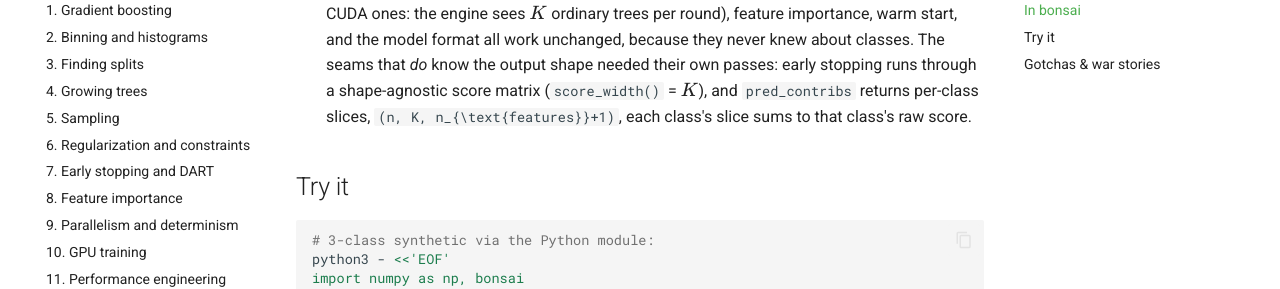
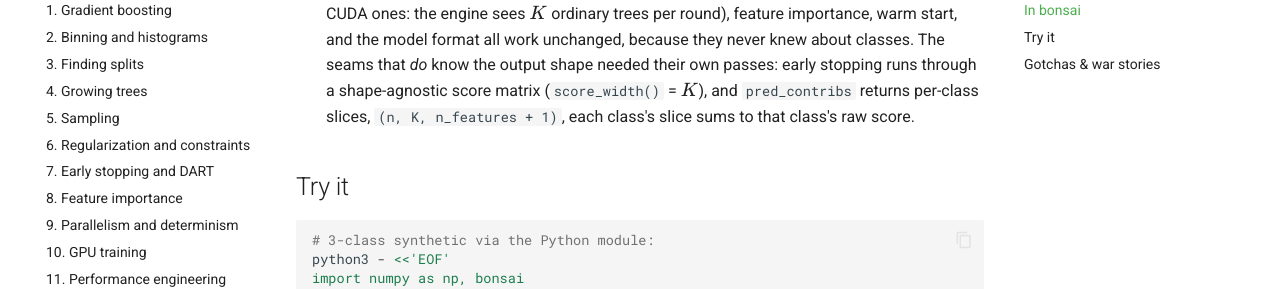
Before and after one commit to daniel-m-campos/bonsai, an MkDocs documentation site: the page built from docs/guide/12-multiclass.md, in a window 1280 px wide and 900 px high, scrolled down 1678 px. Shown: the part 152-441 px from the top of the window. Built offline with MkDocs 1.6.1 and Material for MkDocs 9.7.7, drawn with Linux system fonts in a browser that asks for light colours; comment, search, counter and statistics services are not loaded.

Commit message:
docs(guide): render the multiclass SHAP shape as code, not stray LaTeX
The (n, K, n_features + 1) slice shape sat in inline backticks with a
LaTeX subscript, so it printed the literal braces. Use a plain code shape.

Claude-Session: https://claude.ai/code/session_01SfgWZ7ftZV7aJJh87NXR72

```diff
--- a/docs/guide/12-multiclass.md
+++ b/docs/guide/12-multiclass.md
@@ -31,7 +31,7 @@ Everything is in [`include/bonsai/multiclass_booster.hpp`](../../include/bonsai/
 - **Why a separate booster at all**: the 1-D `Objective` concept says gradients are a function of `(preds, targets)`, one column. The $K$-output shape can't be expressed there without contorting every other objective, so `softmax` dispatches to its own `IBooster` implementation (`BoosterFor<{softmax, G, Sa}>` in the registry) and [`SoftmaxObjective`](../../src/objective.cpp)'s 1-D methods deliberately throw. The dispatch mechanism, not a flag inside the booster, decides the shape: one of the places the typelist registry ([architecture/6](../architecture/6-dispatch.md)) earns its keep.
 - **The round loop** (`update_one_iter`): scores are a flat `n × K` row-major matrix; for each class $k$, a softmax pass fills `grad_/hess_` for column $k$, the *same* row sampler draws (GOSS and bagging work unchanged), and the *same* grower grows a tree. `trees_` is flat and round-major: class $k$ of round $r$ sits at `r * K + k`, which is all `predict_at(n_rounds)` needs to truncate cleanly.
 - **Prediction**: `raw_scores` accumulates each tree into its class column; `predict` emits argmax class ids; `eval` is the multiclass logloss on the raw scores.
-- **What composes for free, and what needed work**: bagging, GOSS, every grower (including the CUDA ones: the engine sees $K$ ordinary trees per round), feature importance, warm start, and the model format all work unchanged, because they never knew about classes. The seams that *do* know the output shape needed their own passes: early stopping runs through a shape-agnostic score matrix (`score_width()` = $K$), and `pred_contribs` returns per-class slices, `(n, K, n_{\text{features}}+1)`, each class's slice sums to that class's raw score.
+- **What composes for free, and what needed work**: bagging, GOSS, every grower (including the CUDA ones: the engine sees $K$ ordinary trees per round), feature importance, warm start, and the model format all work unchanged, because they never knew about classes. The seams that *do* know the output shape needed their own passes: early stopping runs through a shape-agnostic score matrix (`score_width()` = $K$), and `pred_contribs` returns per-class slices, `(n, K, n_features + 1)`, each class's slice sums to that class's raw score.
 
 ## Try it
 
```
